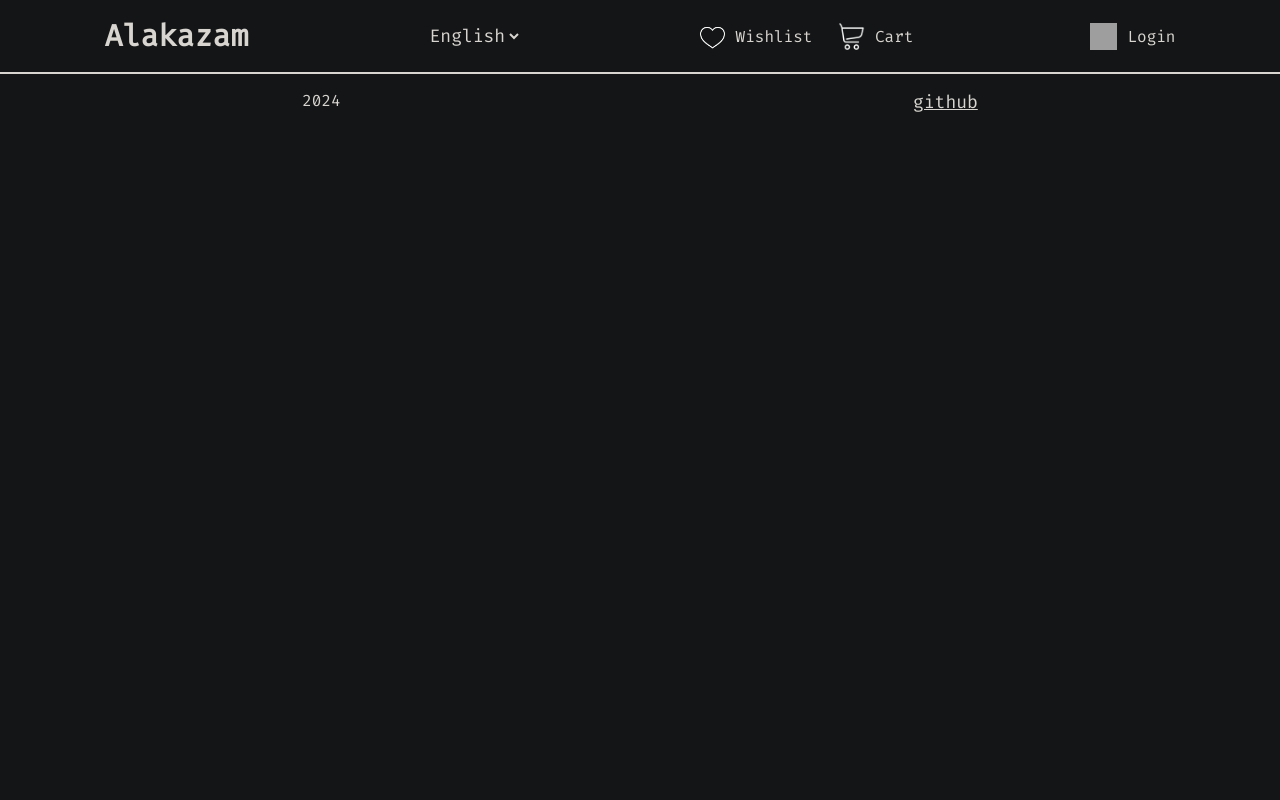
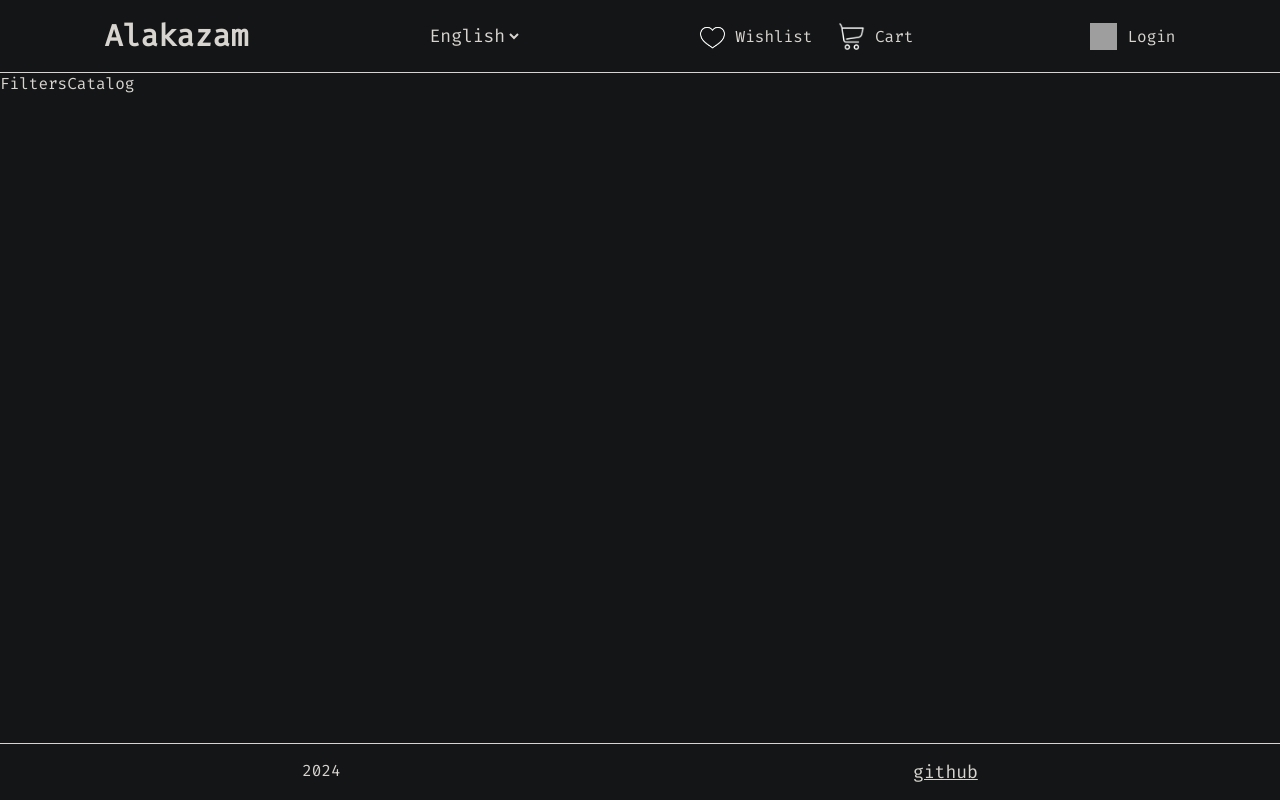
Before and after one commit to DragonRomeo/online-shop, a React (Vite) app: page / in a window 1280 px wide. Built offline with nearby package versions, Linux system fonts and the light colour scheme; no server answers; grey boxes are pictures that could not be loaded.

Commit message:
feat: add new components & fetch data

```diff
--- a/src/App.tsx
+++ b/src/App.tsx
@@ -1,9 +1,20 @@
+import { Footer } from "./components/Footer/Footer";
+import { Header } from "./components/Header/Header";
 import { MainPage } from "./pages/MainPage";
+
+const products = fetch("https://dummyjson.com/products")
+  .then(
+    (res) => res.json(),
+    (error) => console.log("Rejected: ", error),
+  )
+  .then(console.log);
 
 export const App = () => {
   return (
     <>
+      <Header />
       <MainPage />
+      <Footer />
     </>
   );
 };
--- /dev/null
+++ b/src/components/AppCatalog/AppCatalog.module.scss
@@ -0,0 +1,5 @@
+.app_catalog {
+  display: flex;
+  flex-direction: row;
+  width: 100vw;
+}
--- /dev/null
+++ b/src/components/AppCatalog/AppCatalog.tsx
@@ -0,0 +1,14 @@
+import { Catalog } from "./Catalog/Catalog";
+import { Filters } from "./Filters/Filters";
+import style from "./AppCatalog.module.scss";
+
+const AppCatalog = () => {
+  return (
+    <div className={style.app_catalog}>
+      <Filters />
+      <Catalog />
+    </div>
+  );
+};
+
+export default AppCatalog;
--- /dev/null
+++ b/src/components/AppCatalog/Catalog/Catalog.tsx
@@ -0,0 +1,3 @@
+export const Catalog = () => {
+  return <div>Catalog</div>;
+};
--- /dev/null
+++ b/src/components/AppCatalog/Filters/Filters.tsx
@@ -0,0 +1,3 @@
+export const Filters = () => {
+  return <div>Filters</div>;
+};
--- a/src/pages/MainPage.module.scss
+++ b/src/pages/MainPage.module.scss
@@ -1,4 +1,6 @@
 .main_page {
   display: flex;
   flex-direction: column;
+  width: 100vw;
+  height: 100vh;
 }
--- a/src/pages/MainPage.tsx
+++ b/src/pages/MainPage.tsx
@@ -1,13 +1,11 @@
-import { Footer } from "../components/Footer/Footer";
-import { Header } from "../components/Header/Header";
+import AppCatalog from "../components/AppCatalog/AppCatalog";
 import style from "./MainPage.module.scss";
 
 export const MainPage = () => {
   return (
     <div className={style.main_page}>
       <>
-        <Header />
-        <Footer />
+        <AppCatalog />
       </>
     </div>
   );
```
Also changed, not shown: src/components/AppCatalog/Catalog/Catalog.module.scss (added), src/components/AppCatalog/Filters/Filters.module.scss (added), src/pages/routes/Router.tsx (added).
